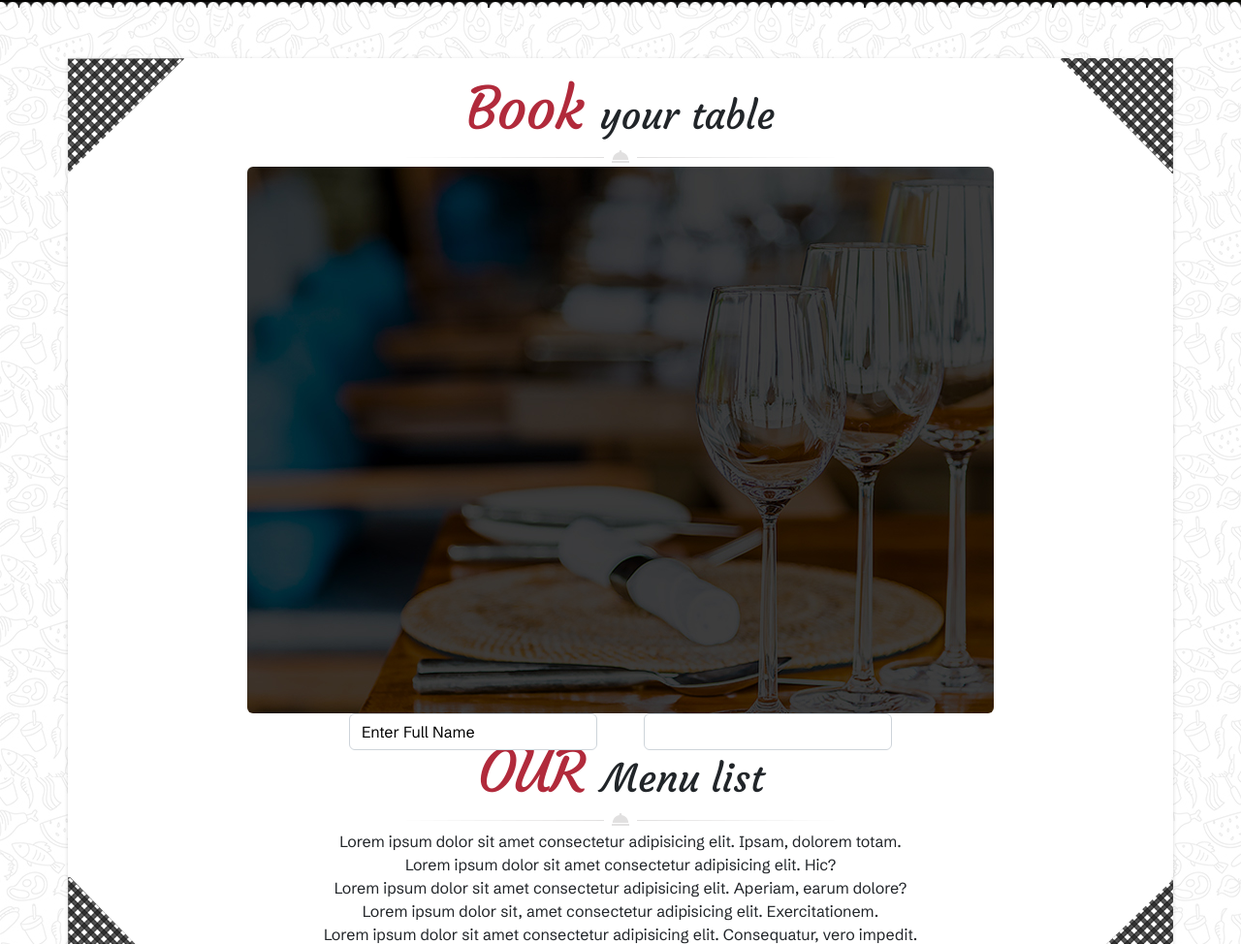
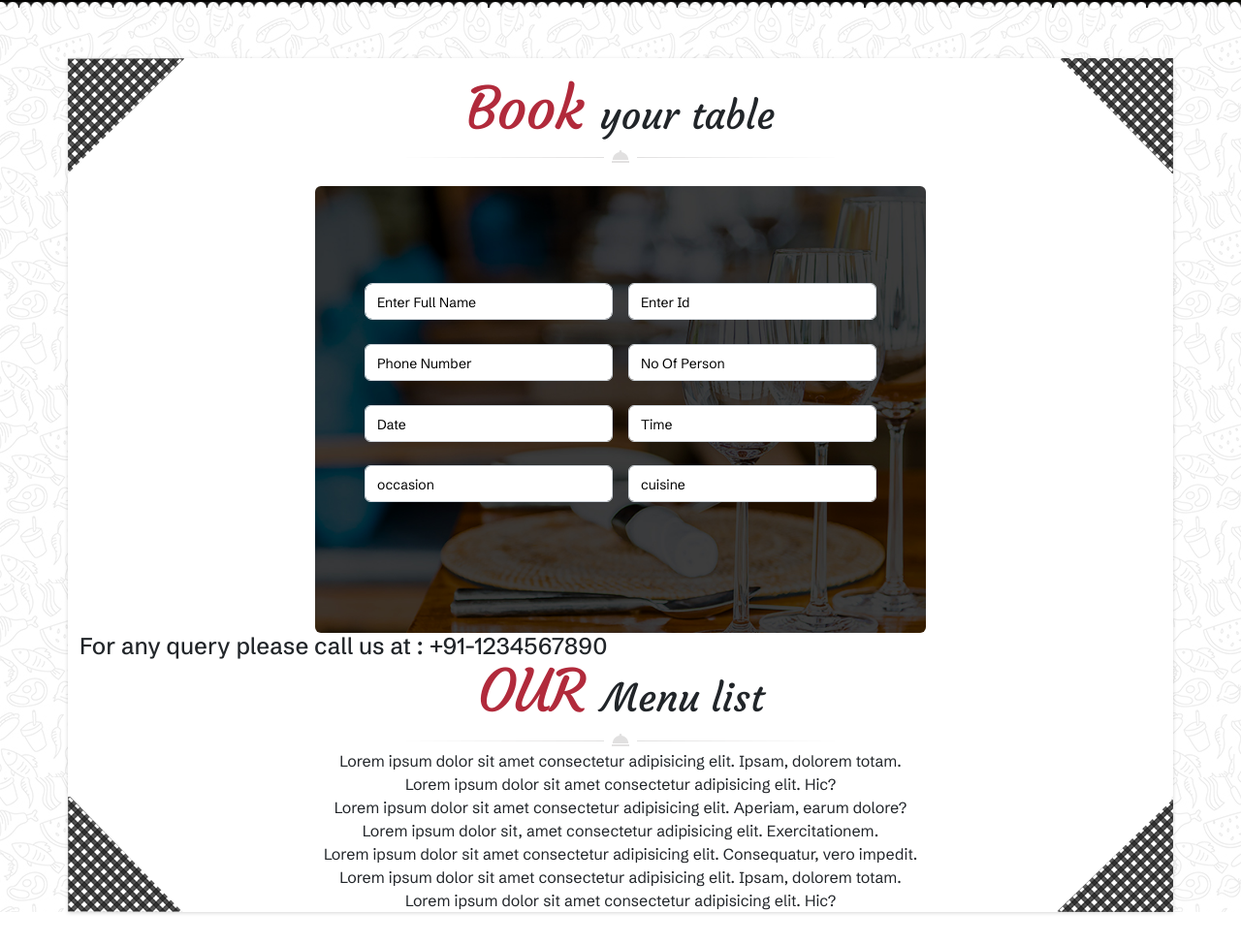
Before and after one commit to RaihanaAm/site-du-chef, a website: page index.html in a window 1280 px wide. Shown: the part 2280-3254 px from the top of the page at 97% size. Drawn offline with nearby package versions, Linux system fonts and the light colour scheme.

Commit message:
fin-day1

```diff
--- a/index.html
+++ b/index.html
@@ -154,18 +154,27 @@
     <!--  form-->
     <div class="position-relative">
       <div class="text-center position-relative">
-        <img class=" rounded" src="./public/images/book_table_bg.jpg" alt="">
+        <img class="book rounded" src="./public/images/book_table_bg.jpg" alt="">
       </div>
       <div>
         <form action="" class="">
-          <div class="position-absolute  d-flex container justify-content-center gap-5">
-            <div>  <input type="text" class="f form-control " id="exampleInputEmail1"  placeholder="Enter Full Name " ></div>
-            <div>  <input type="text" class=" f form-control" id="exampleInputEmail1" aria-describedby="Enter Id"></div>
+          <h4 class="position-absolute">For any query please call us at : <span>+91-1234567890</span></h4>
+          <div class="input-1 position-absolute  d-flex container justify-content-center gap-3">
+            <div>  <input type="text" class="f form-control rounded-3 " placeholder="Enter Full Name " ></div>
+            <div>  <input type="text" class=" f form-control"  placeholder="Enter Id"></div>
           </div>
-          <div></div>
-          <div></div>
-          <div></div>
-          <div></div>
+          <div class=" input-2 position-absolute  d-flex container justify-content-center gap-3">
+            <div>  <input type="number" class="f form-control " placeholder="Phone Number " ></div>
+            <div>  <input type="text" class=" f form-control" placeholder="No Of Person "></div>
+          </div>
+          <div class="input-3 position-absolute d-flex container justify-content-center gap-3">
+            <div>  <input type="text" class="f form-control "   placeholder="Date" ></div>
+            <div>  <input type="text" class=" f form-control" placeholder="Time"></div>
+          </div>
+          <div class="input-4 position-absolute  d-flex container justify-content-center gap-3">
+            <div>  <input type="text" class="f form-control "  placeholder="occasion " ></div>
+            <div>  <input type="text" class=" f form-control"  placeholder="cuisine"></div>
+          </div>
         </form>
       </div>
     </div>
--- a/src/sass/module/home/_main.scss
+++ b/src/sass/module/home/_main.scss
@@ -48,7 +48,23 @@ box-shadow: rgba(0, 0, 0, 0.16) 0px 1px 4px;
 }
 
 // section
+.book{
+    margin-top: 20px;
+    width: 630px;
+}
 .f::placeholder {
-
     color: black;
+    font-size: 14px;
 }
+.input-1{
+    top: 25%;
+}
+.input-2{
+    top: 38%;
+}
+.input-3{
+    top: 51%;
+}
+.input-4{
+    top: 64%;
+}
```
Also changed, not shown: public/css/app.css, 1 other file.
